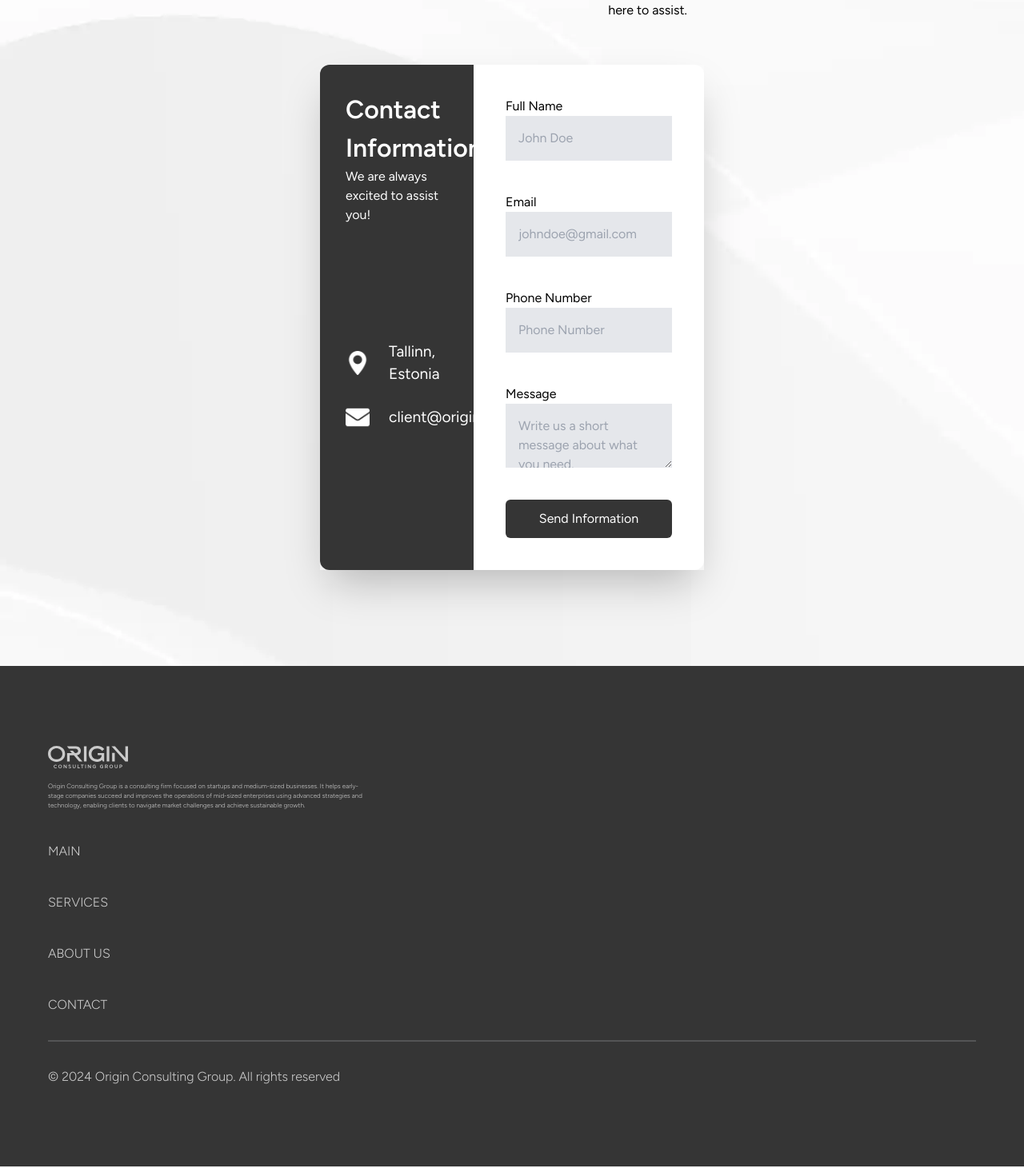
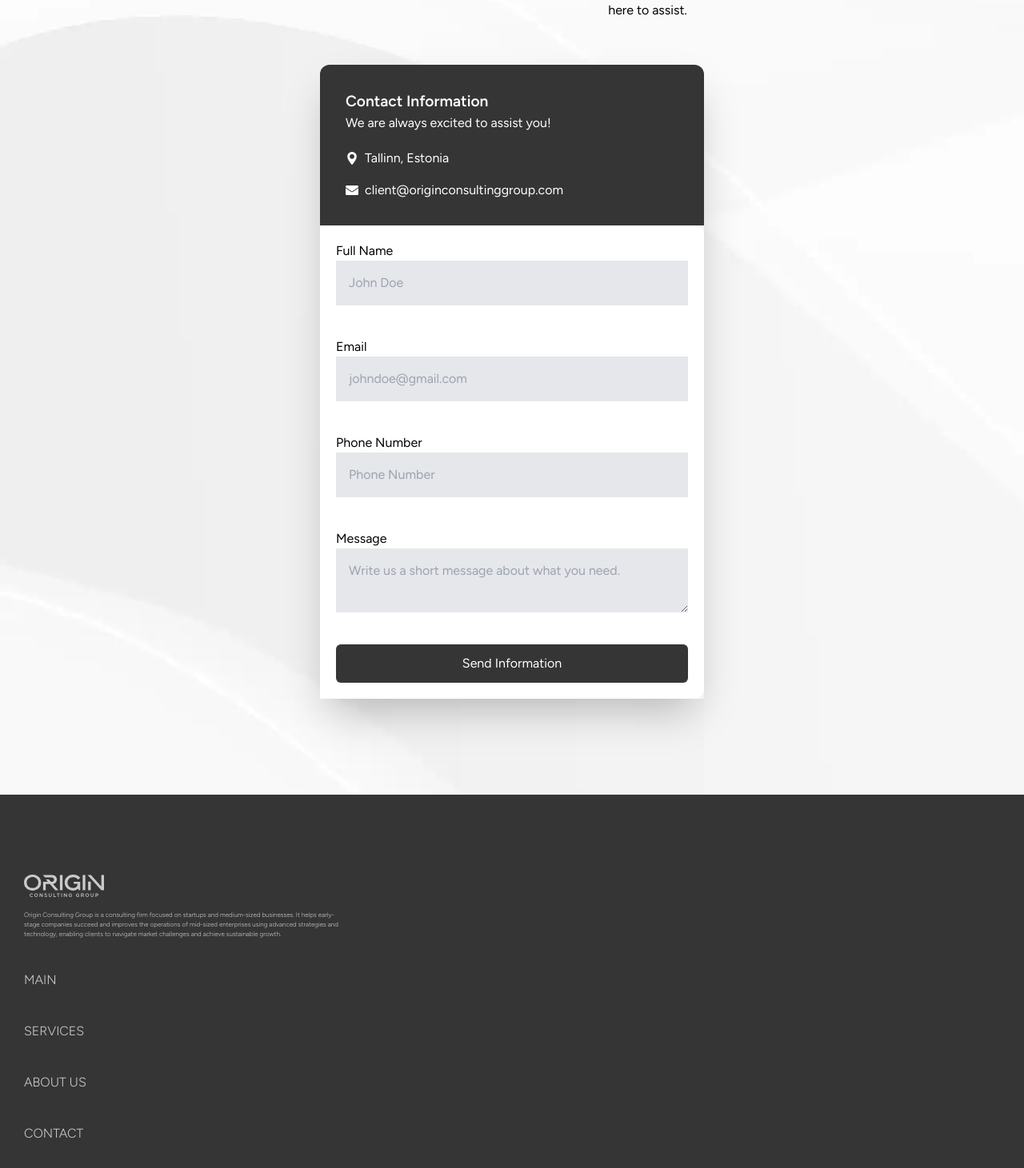
Before and after one commit to dldnlee/valtix-consulting, a Next.js app: page /contact in a window 1280 px wide. Shown: the part 469-1930 px from the top of the page at 80% size. Built offline with nearby package versions, Linux system fonts and the light colour scheme.

Commit message:
[Feat] - Main page responsive design complete

```diff
--- a/app/global-components/ContactForm.tsx
+++ b/app/global-components/ContactForm.tsx
@@ -22,30 +22,10 @@ const contactInfo = [
   },
 ]
 
-const socialInfo = [
-  {
-    img: twitter
-  },
-  {
-    img: instagram
-  },
-  {
-    img: discord
-  },
-]
-
-function SocialButtons({ img }: { img: StaticImageData }) {
-  return (
-    <div className=' bg-black w-fit rounded-full hover:bg-white p-2 group size-[20px] hidden'>
-      {/* <Image src={img} alt="" className='size-[20px] invert group-hover:invert-0' /> */}
-    </div>
-  )
-}
-
 function Info({ img, info }: { img: StaticImageData, info: string }) {
   return (
-    <div className='flex items-center gap-6'>
-      <Image src={img} alt="" className='size-[30px] invert' />
+    <div className='flex items-center 2xl:gap-6 gap-2'>
+      <Image src={img} alt="" className='2xl:size-[30px] size-[16px] invert' />
       <p className='text-body-1'>{info}</p>
     </div>
   )
@@ -53,7 +33,7 @@ function Info({ img, info }: { img: StaticImageData, info: string }) {
 
 function InfoContainer() {
   return (
-    <div className='flex flex-col gap-6 text-lg'>
+    <div className='flex flex-col 2xl:gap-6 gap-4 2xl:text-lg'>
       {contactInfo.map((item, idx) => (
         <Info key={idx} img={item.img} info={item.info} />
       ))}
@@ -61,15 +41,6 @@ function InfoContainer() {
   )
 }
 
-function SocialContainer() {
-  return (
-    <div className='flex gap-6'>
-      {socialInfo.map((item, idx) => (
-        <SocialButtons key={idx} img={item.img} />
-      ))}
-    </div>
-  )
-}
 
 export function ContactForm() {
 
@@ -98,16 +69,15 @@ export function ContactForm() {
   };
 
   return (
-    <div className="w-full h-full flex shadow-2xl">
-      <div className="w-[40%] bg-gray-1 text-white p-8 flex flex-col justify-between rounded-s-xl">
+    <div className="w-full h-full flex 2xl:flex-row flex-col shadow-2xl">
+      <div className="2xl:w-[40%] bg-gray-1 gap-5 text-white p-8 flex flex-col justify-between 2xl:rounded-s-xl 2xl:rounded-t-none rounded-t-xl">
         <div>
-          <h1 className='text-2xl font-semibold'>Contact Information</h1>
+          <h1 className='2xl:text-2xl text-lg font-semibold'>Contact Information</h1>
           <p className='text-md'>We are always excited to assist you!</p>
         </div>
         <InfoContainer />
-        <SocialContainer />
       </div>
-      <form onSubmit={handleSubmit} className='w-[60%] p-10 gap-10 flex flex-col rounded-e-xl bg-white text-black'>
+      <form onSubmit={handleSubmit} className='2xl:w-[60%] 2xl:p-10 p-5 gap-10 flex flex-col rounded-e-xl bg-white text-black'>
         <label htmlFor="name" className='flex flex-col'>Full Name
           <input required type="text" id='name' name='name' placeholder='John Doe' className='p-4 bg-gray-200' />
         </label>
--- a/app/global-components/GlobalNavigationBar.tsx
+++ b/app/global-components/GlobalNavigationBar.tsx
@@ -5,6 +5,7 @@ import Image from "next/image";
 import originLogo from "@/app/assets/icons/origin-logo.svg";
 import rightTriangle from "@/app/assets/icons/right-triangle.svg"
 import hamburger from "@/app/assets/icons/hamburger-icon.svg"
+import closeIcon from "@/app/assets/icons/close_icon.svg"
 
 const navigateItems = [
   {
@@ -51,9 +52,11 @@ function MiniGNB() {
 
 
   return (
-    <div className={`fixed top-0 left-0 z-10 w-full 2xl:hidden flex-col bg-gray-1 p-4 transition-height ${active ? 'h-fit' : ''}`}>
+    <div className={`fixed top-0 left-0 z-10 w-full 2xl:hidden flex-col bg-gray-1 p-4 transition-height ${active ? 'h-fit' : ''}`}
+    onMouseLeave={() => setActive(!active)}
+    >
       <button type="button" className="w-fit h-fit flex items-center" onClick={() => {setActive(!active);}}>
-        <Image src={hamburger} alt="Menu Icon" className="w-[34px] invert"/>
+        <Image src={hamburger} alt="Menu Icon" className="w-[30px] invert"/>
       </button>
       <div className={`${active ? 'block' : 'hidden'} flex flex-col gap-5 py-10`}>
         {
--- a/app/sections/SectionFive.tsx
+++ b/app/sections/SectionFive.tsx
@@ -2,10 +2,10 @@ import { ContactForm } from "../global-components/ContactForm"
 
 export default function SectionFive() {
   return (
-    <div className='p-default-padding flex flex-col items-center gap-10 bg-white-abstract-pattern-2 bg-no-repeat bg-cover text-black bg-center md:py-[100px] lg:py-[100px]'>
+    <div className='2xl:p-default-padding p-medium-padding flex flex-col items-center gap-10 bg-white-abstract-pattern-2 bg-no-repeat bg-cover text-black bg-center md:py-[100px] lg:py-[100px]'>
       <div className='text-center'>
-        <h2 className='text-3xl font-extrabold'>Give Us A Call</h2>
-        <p>We can&apos;t wait to see what holds for the future of our partership.</p>
+        <h2 className='2xl:text-3xl text-xl font-extrabold'>Give Us A Call</h2>
+        <p className="2xl:text-md text-sm">We can&apos;t wait to see what holds for the future of our partership.</p>
       </div>
       <ContactForm />
     </div>
--- a/app/sections/SectionFour.tsx
+++ b/app/sections/SectionFour.tsx
@@ -20,12 +20,12 @@ const reviews = [
 
 export default function SectionFour() {
   return (
-    <div className="w-full flex flex-col gap-10 items-center justify-center bg-white py-10 bg-gradient-to-r from-gray-3 via-white to-gray-3">
-      <h2 className="font-extrabold text-2xl text-gray-1">Reviews from our partners</h2>
+    <div className="w-full flex flex-col 2xl:gap-10 gap-5 items-center justify-center bg-white 2xl:py-10 py-5 bg-gradient-to-r from-gray-3 via-white to-gray-3">
+      <h2 className="font-extrabold 2xl:text-2xl text-gray-1">Reviews from our partners</h2>
       <SlidingBanner>
         {
           reviews.map((item, index) => (
-            <li key={index} className="w-[400px] font-extrabold text-gray-2">
+            <li key={index} className="2xl:w-[400px] w-[200px] font-extrabold 2xl:text-md text-sm text-gray-2">
               <p>{item.review}</p>
             </li>
           ))
--- a/app/sections/SectionThree.tsx
+++ b/app/sections/SectionThree.tsx
@@ -44,7 +44,7 @@ export default function SectionThree() {
       </div>
       <div className="w-full h-full flex 2xl:flex-row flex-col gap-20 justify-center items-center">
         <Image src={mockup} alt="Origin Logo Mockup on a counter" width={723} height={436}/>
-        <div className="w-[1px] h-[400px] bg-gray-4/50"></div>
+        <div className="w-[1px] h-[400px] bg-gray-4/50 2xl:block hidden"></div>
         <div className="flex flex-col gap-14">
           {
             sellingPoints.map((item, index) => (
--- a/app/services/page.tsx
+++ b/app/services/page.tsx
@@ -32,8 +32,8 @@ const catalogue = [
 
 function ServiceBlock({title, link} : {title:string, link:string}) {
   return (
-    <Link href={link} className="border w-[400px] h-[200px] p-5 px-10 border-black/50 flex flex-col gap-5 bg-white transition-all hover:shadow-md hover:scale-[101%] group">
-      <h3 className="text-2xl group-hover:font-semibold transition-all h-[100px] w-[400px]">{title}</h3>
+    <Link href={link} className="border 2xl:w-[400px] 2xl:h-[200px] p-5 px-10 border-black/50 flex flex-col gap-5 bg-white transition-all hover:shadow-md hover:scale-[101%] group">
+      <h3 className="2xl:text-2xl text-xl group-hover:font-semibold transition-all 2xl:h-[100px] 2xl:w-[400px]">{title}</h3>
       <hr  className="border-black/20"/>
       <p className="flex gap-5 text-lg items-center">
         Learn More
--- a/tailwind.config.ts
+++ b/tailwind.config.ts
@@ -20,7 +20,7 @@ const config: Config = {
       },
       padding:  {
         "default-padding": "60px 400px",
-        "medium-padding": "60px 60px",
+        "medium-padding": "60px 30px",
         "small-padding": "60px 10px"
       },
       keyframes: {
```
Also changed, not shown: app/assets/icons/close_icon.svg (added).
